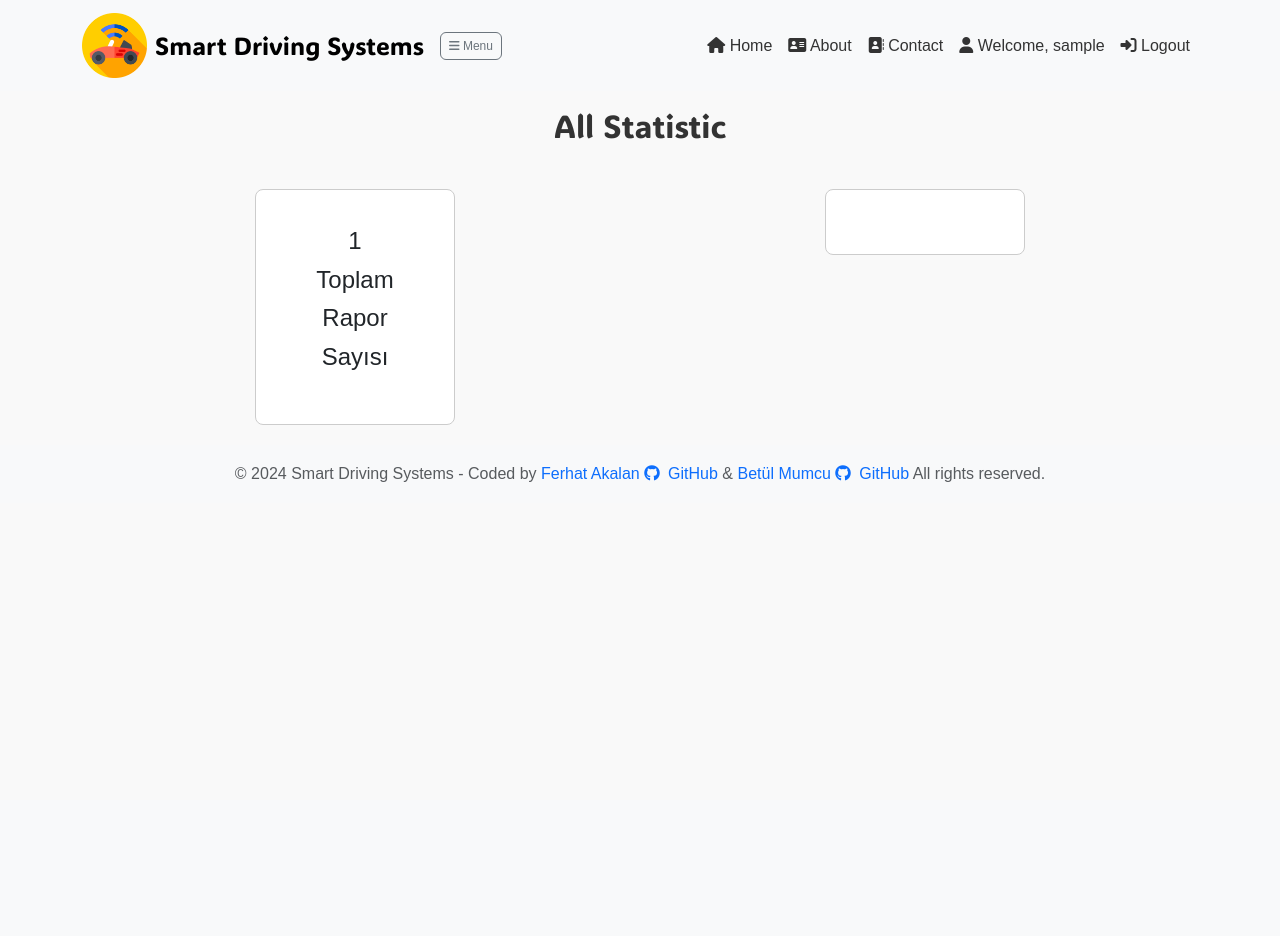
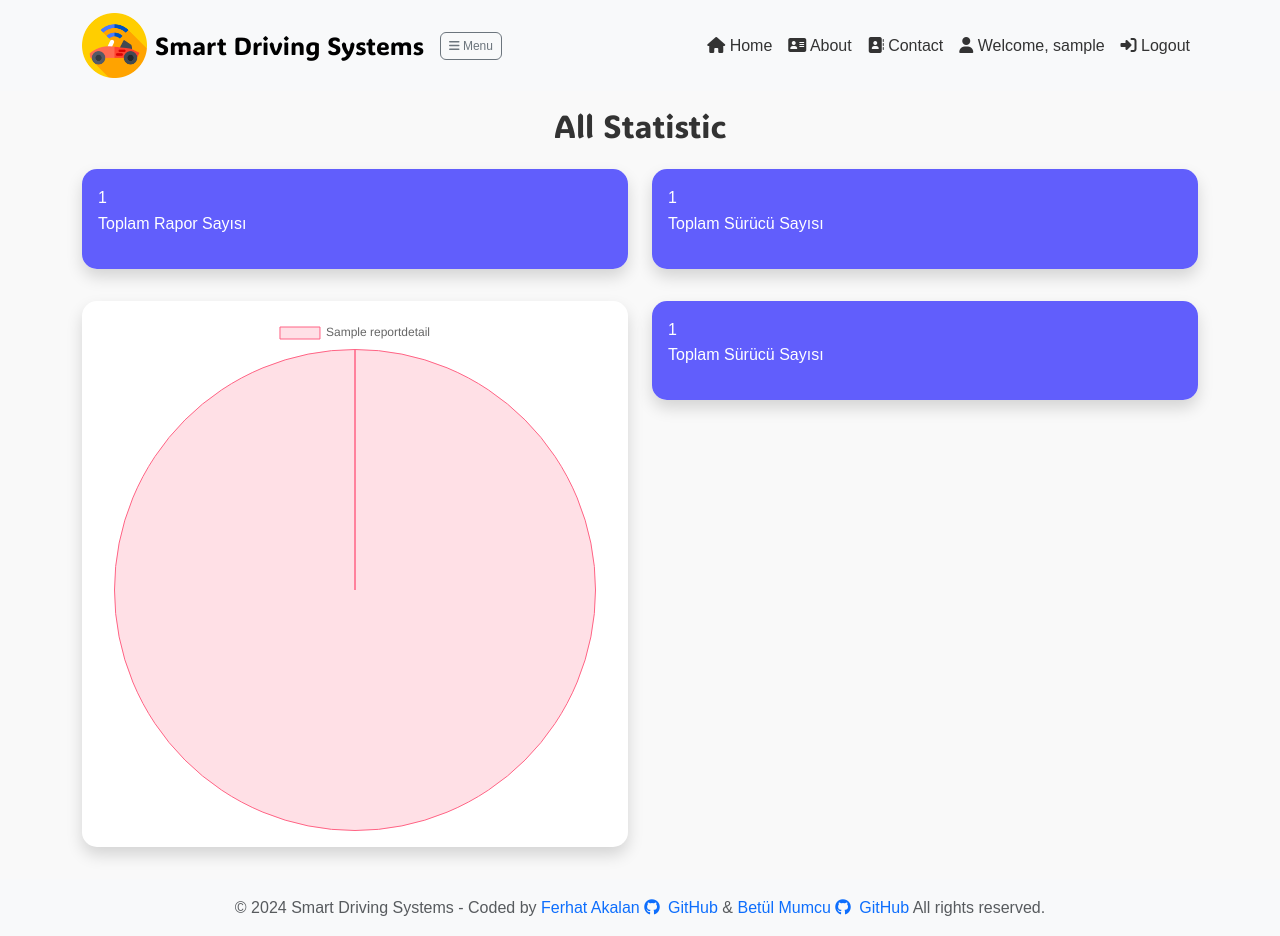
Before and after one commit to FerhatAkalan/SmartDrivingSystems, a Django app: page /report/all-statistic/ in a window 1280 px wide. Before the commit the page ends 482 px from the top, so only its background shows below. Run offline with Django 4.2, Linux system fonts and the light colour scheme; a user stored in the database is signed in; tables that the repository leaves empty hold one stand-in row (values such as "Sample post"); some libraries are stand-ins or nearby versions.

Commit message:
piechart

```diff
--- a/report/templates/all-statistic.html
+++ b/report/templates/all-statistic.html
@@ -1,40 +1,171 @@
 {% extends 'layout.html' %} {% block content %} {% load static %}
 
 <style>
-    .card {
-        border: 1px solid #ccc;
-        border-radius: 8px;
-        padding: 16px;
-        width: 200px;
-        text-align: center;
-        font-size: 24px;
-        margin: 20px auto;
-    }
+    @keyframes fadeInLeft {
+        from {
+            opacity: 0;
+            transform: translateY(20px);
+        }
+        to {
+            opacity: 1;
+            transform: translateX(0);
+        }
+      }
+      .animated-title {
+          animation: fadeInLeft 0.5s ease both;
+      }
+      .col-md-4{
+        animation: fadeInLeft 0.5s ease both;
+      }
+      .card{
+        border-radius: 15px;
+        box-shadow: 0 0 20px rgba(0, 0, 0, 0.1);
+        transition: box-shadow 0.3s ease;
+        overflow: hidden;
+        margin-bottom: 2rem;
+      }
+      .card-title {
+        font-weight: bold;
+      }
+      .card {
+        transition: transform 0.3s;
+      }
+      .card:hover {
+        transform: translateY(-5px);
+      }
 </style>
+<script src="https://cdn.jsdelivr.net/npm/chart.js"></script>
 
 <div class="container">
   <h2 class="animated-title text-center mb-4" style="font-family: fasterOne, sans-serif;">All Statistic</h2>
 
   <div class="row">
     <div class="col-md-6">
-        <div class="card">
-            <div class="card-body">
+        <div class="card border-0 shadow">
+            <div class="card-body" style="background-color:#615EFC; color: white;">
                 <span id="reportCount">0</span>
                 <p>Toplam Rapor Sayısı</p>
             </div>
         </div>
-
     </div>
     <div class="col-md-6">
-        <div class="card">
-            <div class="card-body">
+        <div class="card border-0 shadow">
+            <div class="card-body" style="background-color:#615EFC; color: white;">
+                <span id="driverCount">{{ unique_drivers_count }}</span>
+                <p>Toplam Sürücü Sayısı</p>
             </div>
         </div>
     </div>
   </div>
 
+
+  <div class="row">
+    <div class="col-md-6">
+        <div class="card border-0 shadow">
+            <div class="card-body" >
+                <canvas id="myPieChart"></canvas>
+            </div>
+        </div>
+    </div>
+    <div class="col-md-6">
+        <div class="card border-0 shadow">
+            <div class="card-body" style="background-color:#615EFC; color: white;">
+                <span id="driverCount">{{ unique_drivers_count }}</span>
+                <p>Toplam Sürücü Sayısı</p>
+            </div>
+        </div>
+    </div>
+  </div>
+
+
+
+
+
+
 </div>
 <script>
+    document.addEventListener("DOMContentLoaded", function() {
+        var totalReports = {{ report_count }};  // Django'dan gelen toplam rapor sayısı
+        var currentCount = 0;
+        var increment = Math.ceil(totalReports / 50);  // Artış miktarını belirle
+        var reportCountElement = document.getElementById("reportCount");
+
+        function updateCount() {
+            currentCount += increment;
+            if (currentCount >= totalReports) {
+                currentCount = totalReports;
+                clearInterval(countInterval);
+            }
+            reportCountElement.textContent = currentCount;
+        }
+
+        var countInterval = setInterval(updateCount, 10);  // 10 milisaniyede bir güncelle
+
+        // Chart.js kullanarak pasta grafiğini oluşturma
+        var ctx = document.getElementById('myPieChart').getContext('2d');
+        var labels = {{ labels|safe }};  // Django'dan gelen etiketler
+        var counts = {{ counts|safe }};  // Django'dan gelen sayılar
+
+        var myPieChart = new Chart(ctx, {
+            type: 'pie',
+            data: {
+                labels: labels,
+                datasets: [{
+                    data: counts,
+                    backgroundColor: [
+                        'rgba(255, 99, 132, 0.2)',
+                        'rgba(54, 162, 235, 0.2)',
+                        'rgba(255, 206, 86, 0.2)',
+                        'rgba(75, 192, 192, 0.2)',
+                        'rgba(153, 102, 255, 0.2)',
+                        'rgba(255, 159, 64, 0.2)'
+                    ],
+                    borderColor: [
+                        'rgba(255, 99, 132, 1)',
+                        'rgba(54, 162, 235, 1)',
+                        'rgba(255, 206, 86, 1)',
+                        'rgba(75, 192, 192, 1)',
+                        'rgba(153, 102, 255, 1)',
+                        'rgba(255, 159, 64, 1)'
+                    ],
+                    borderWidth: 1
+                }]
+            },
+            options: {
+                responsive: true,
+                plugins: {
+                    legend: {
+                        position: 'top',
+                    },
+                    tooltip: {
+                        callbacks: {
+                            label: function(tooltipItem) {
+                                return tooltipItem.label + ': ' + tooltipItem.raw;
+                            }
+                        }
+                    }
+                }
+            }
+        });
+    });
+    document.addEventListener("DOMContentLoaded", function() {
+        var totalReports = {{ report_count }};  // Django'dan gelen toplam rapor sayısı
+        var currentCount = 0;
+        var increment = Math.ceil(totalReports / 50);  // Artış miktarını belirle
+        var reportCountElement = document.getElementById("reportCount");
+
+        function updateCount() {
+            currentCount += increment;
+            if (currentCount >= totalReports) {
+                currentCount = totalReports;
+                clearInterval(countInterval);
+            }
+            reportCountElement.textContent = currentCount;
+        }
+
+        var countInterval = setInterval(updateCount, 10);  // 10 milisaniyede bir güncelle
+    });
+
     document.addEventListener("DOMContentLoaded", function() {
         var totalReports = {{ report_count }};  // Django'dan gelen toplam rapor sayısı
         var currentCount = 0;
--- a/report/views.py
+++ b/report/views.py
@@ -112,12 +112,31 @@ def driver_profiles(request, driver_id):
 @login_required
 def all_statistic(request):
 
-    report = Reports.objects.filter(user=request.user)
-    report_count = report.count()
+    reports = Reports.objects.filter(user=request.user)
+    report_count = reports.count()
+    unique_drivers_count = Driver.objects.filter(user=request.user).count()
+
+    # Kullanıcının tüm raporlarındaki etiketleri topla
+    labels = ReportDetails.objects.filter(report__in=reports, is_car_interior=True).values_list('label', flat=True)
+
+    # Etiketlerin sayısını hesapla
+    label_counts = {}
+    for label in labels:
+        if label in label_counts:
+            label_counts[label] += 1
+        else:
+            label_counts[label] = 1
+
+    # Etiketleri ve sayımlarını JSON olarak döndür
+    labels = list(label_counts.keys())
+    counts = list(label_counts.values())
 
     context={
-        'report':report,
-        'report_count': report_count
+        'report':reports,
+        'report_count': report_count,
+        'unique_drivers_count': unique_drivers_count,
+        'labels': labels,
+        'counts': counts,
     }
 
     return render(request, 'all-statistic.html',context)
```
Also changed, not shown: media/driver_photos/WhatsApp_Image_2024-05-14_at_19.00.57_6767a4ea.jpg (added).
